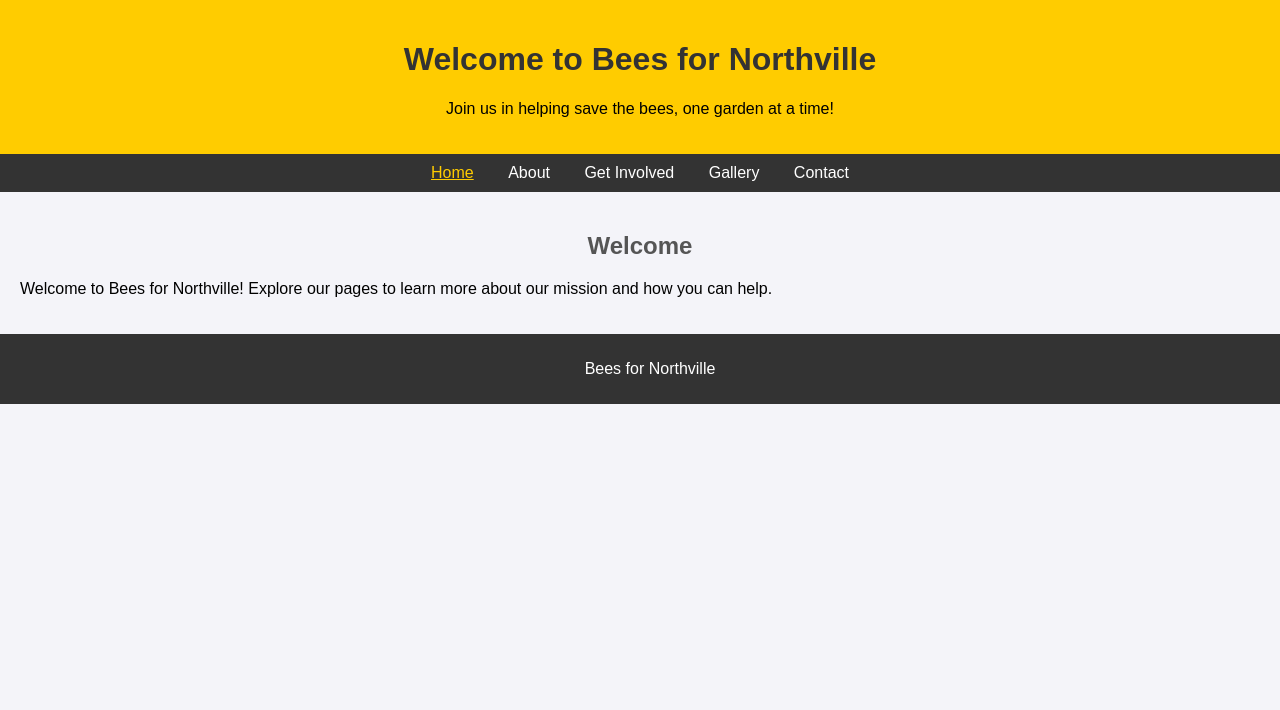
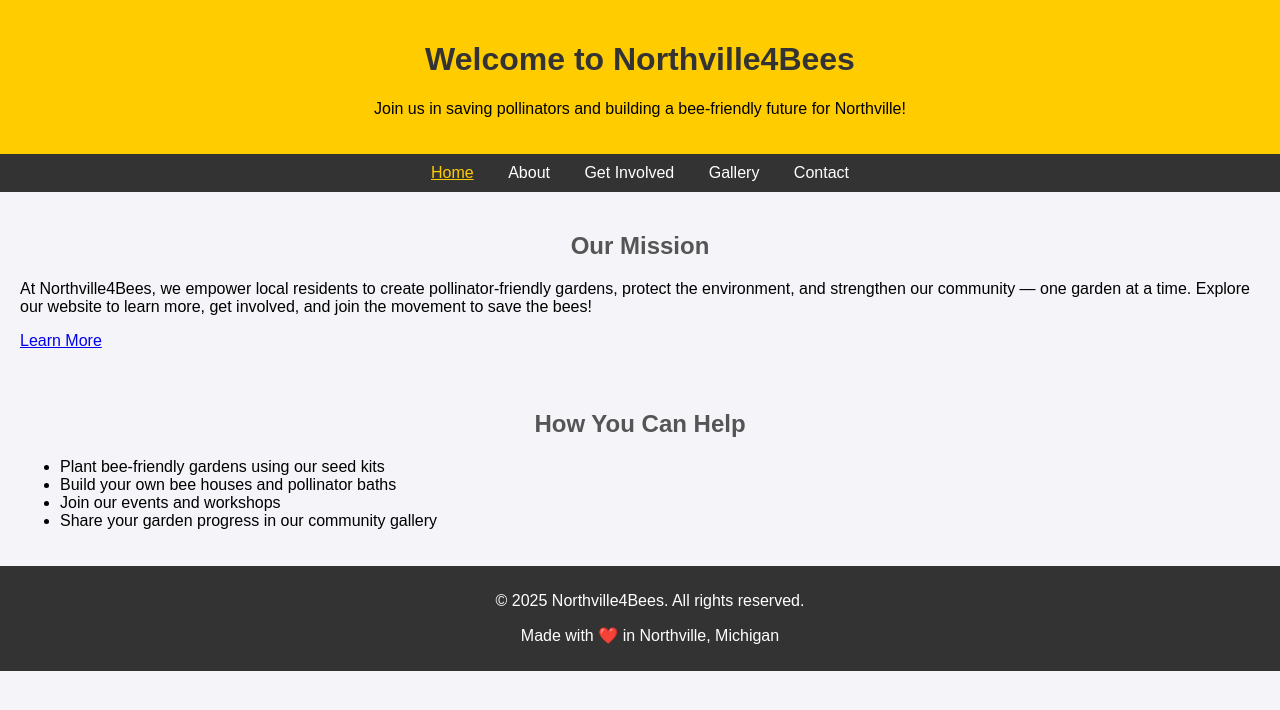
Before and after one commit to Northville4Bees/n4b, a plain HTML site: page index.html in a window 1280 px wide. Drawn offline with Linux system fonts and the light colour scheme.

Commit message:
Update index.html

```diff
--- a/index.html
+++ b/index.html
@@ -3,18 +3,19 @@
 <head>
     <meta charset="UTF-8">
     <meta name="viewport" content="width=device-width, initial-scale=1.0">
-    <title>Bee-Friendly Project</title>
+    <title>Welcome - Northville4Bees</title>
     <link rel="stylesheet" href="style.css">
     <script src="script.js"></script>
 </head>
 <body>
+
 <header>
-        <h1>Welcome to Bees for Northville</h1>
-        <p>Join us in helping save the bees, one garden at a time!</p>
+    <h1>Welcome to Northville4Bees</h1>
+    <p>Join us in saving pollinators and building a bee-friendly future for Northville!</p>
 </header>
 
 <nav>
-        <a href="index.html"class="active">Home</a>
+    <a href="index.html" class="active">Home</a>
     <a href="about.html">About</a>
     <a href="get-involved.html">Get Involved</a>
     <a href="gallery.html">Gallery</a>
@@ -22,12 +23,25 @@
 </nav>
 
 <section>
-        <h2>Welcome</h2>
-        <p>Welcome to Bees for Northville! Explore our pages to learn more about our mission and how you can help.</p>
+    <h2>Our Mission</h2>
+    <p>At Northville4Bees, we empower local residents to create pollinator-friendly gardens, protect the environment, and strengthen our community — one garden at a time. Explore our website to learn more, get involved, and join the movement to save the bees!</p>
+    <a href="about.html" class="button">Learn More</a>
+</section>
+
+<section>
+    <h2>How You Can Help</h2>
+    <ul>
+        <li>Plant bee-friendly gardens using our seed kits</li>
+        <li>Build your own bee houses and pollinator baths</li>
+        <li>Join our events and workshops</li>
+        <li>Share your garden progress in our community gallery</li>
+    </ul>
 </section>
 
 <footer>
-        <p>Bees for Northville</p>
+    <p>© 2025 Northville4Bees. All rights reserved.</p>
+    <p>Made with ❤️ in Northville, Michigan</p>
 </footer>
+
 </body>
 </html>
```
Lines whose indentation alone changed are shown as unchanged.
